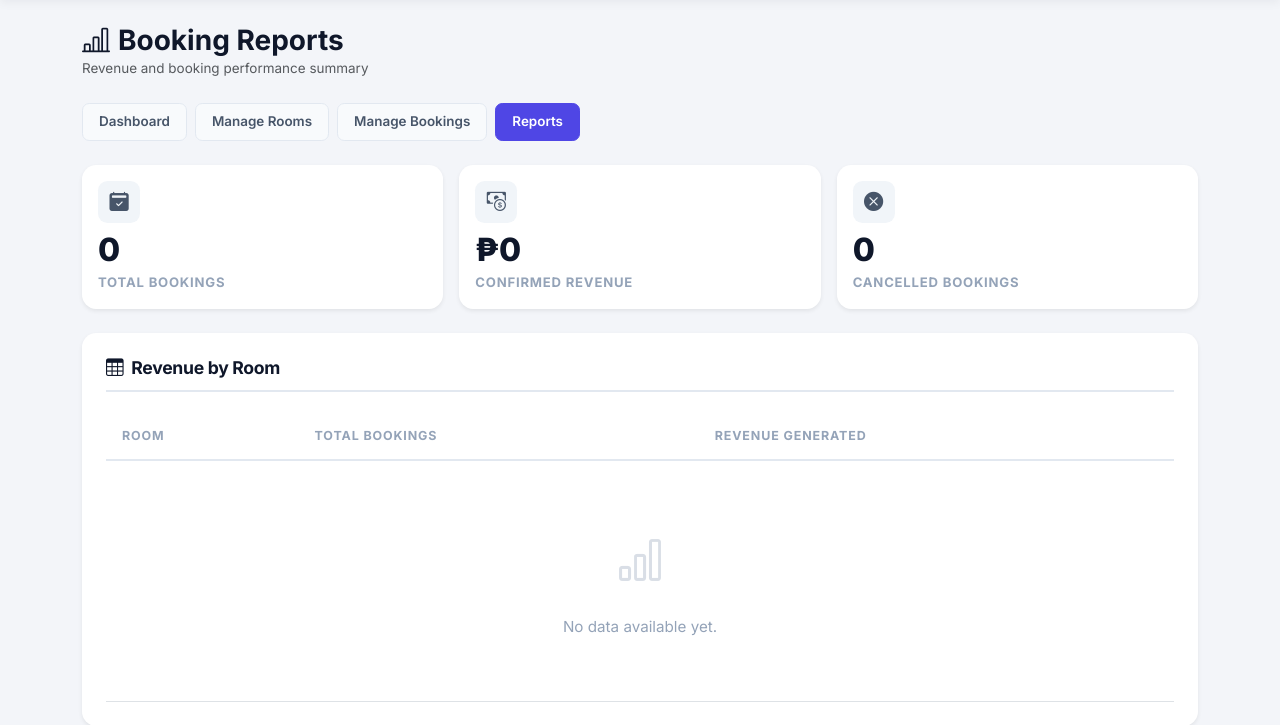
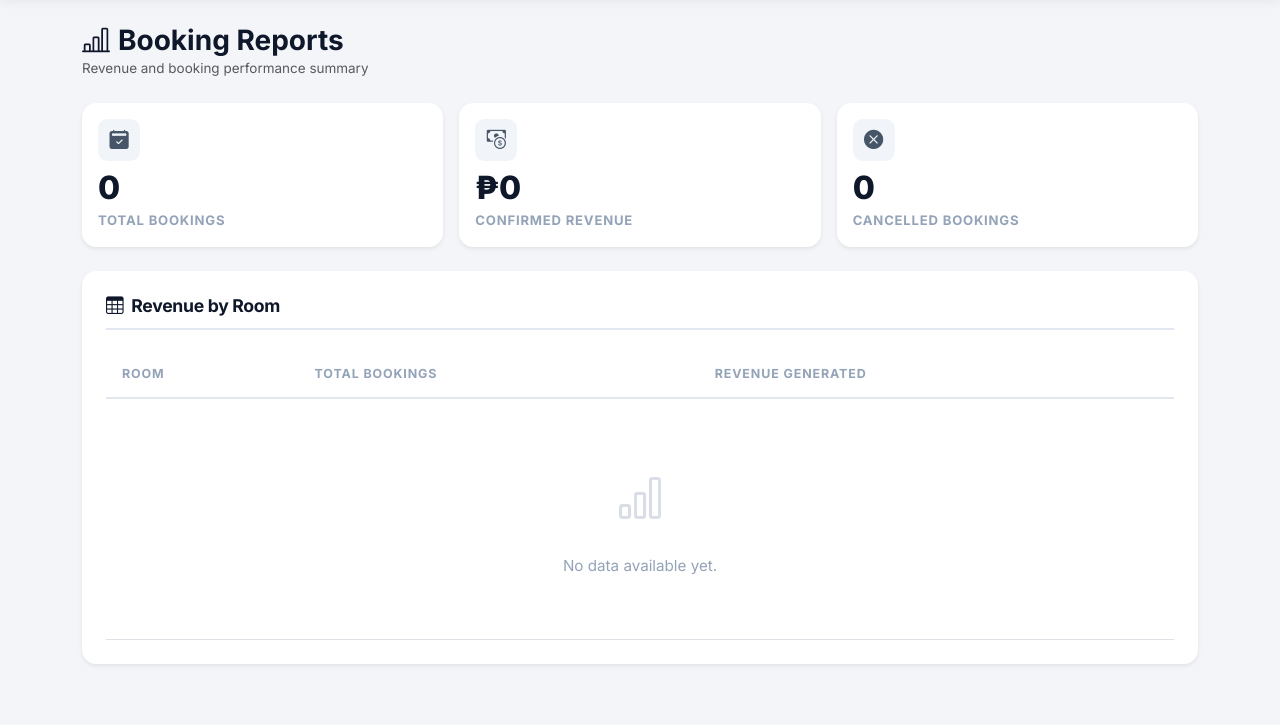
Before and after one commit to AldrianLoberiano/hotel_reservation, a Django app: page /admin-dashboard/reports/ in a window 1280 px wide. Shown: the part 71-796 px from the top of the page. Run offline with Django 5.2, Linux system fonts and the light colour scheme; the visitor is signed in with stand-in values (Sample User, id 1); data that the repository does not hold is empty.

Commit message:
Update reports.html

```diff
--- a/reservations/templates/reservations/admin/reports.html
+++ b/reservations/templates/reservations/admin/reports.html
@@ -6,13 +6,6 @@
 <div class="mb-4">
     <h1 class="h3 mb-0 fw-bold"><i class="bi bi-bar-chart-line me-2"></i>Booking Reports</h1>
     <p class="text-muted small mb-0">Revenue and booking performance summary</p>
-</div>
-
-<div class="admin-nav mb-4">
-    <a href="{% url 'admin_dashboard' %}">Dashboard</a>
-    <a href="{% url 'admin_room_list' %}">Manage Rooms</a>
-    <a href="{% url 'admin_booking_list' %}">Manage Bookings</a>
-    <a href="{% url 'admin_reports' %}" class="active">Reports</a>
 </div>
 
 <div class="row g-3 mb-4">
```
